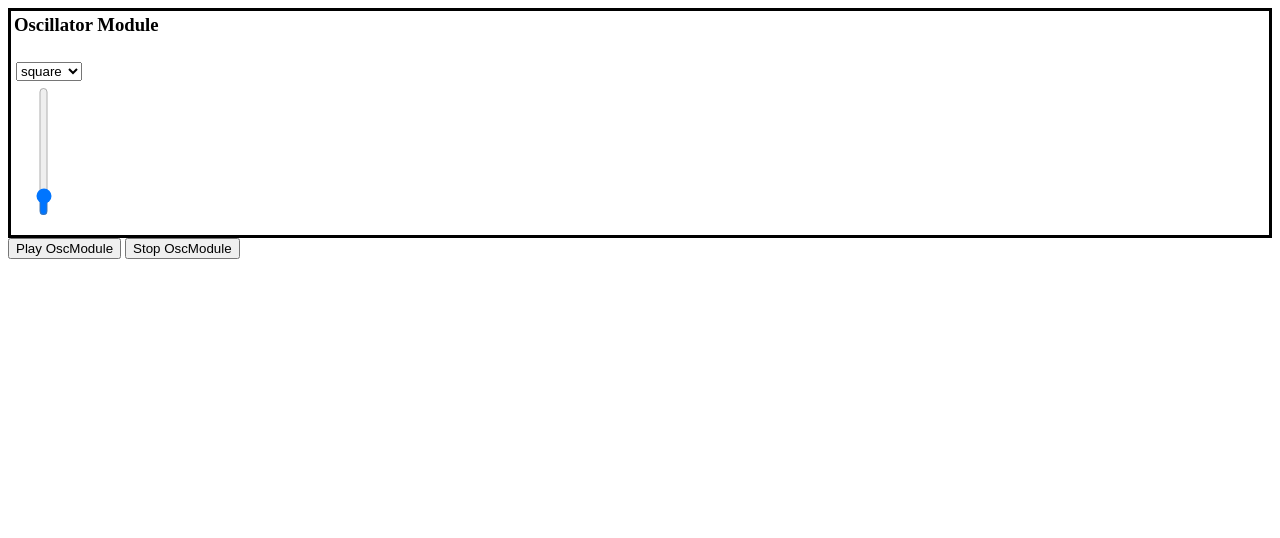
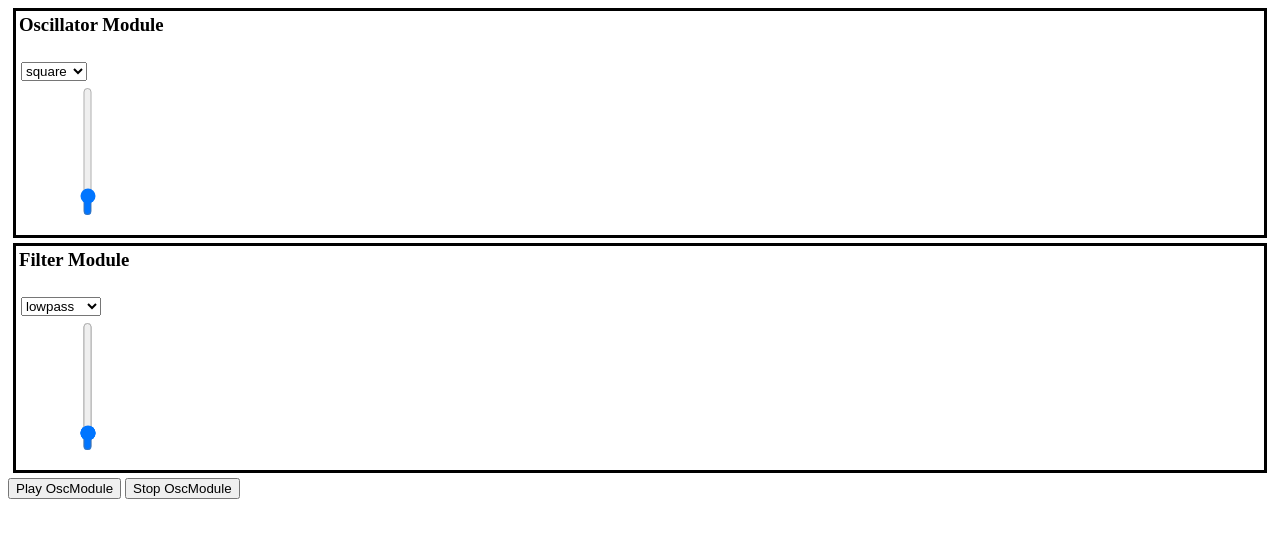
Before and after one commit to lokucrazy/web-synth, a website with bundled scripts: page index.html in a window 1280 px wide. Built offline with nearby package versions, Linux system fonts and the light colour scheme.

Commit message:
added more modules

```diff
--- /dev/null
+++ b/FilterModule.js
@@ -0,0 +1,126 @@
+let filterNum = {
+    val: 0,
+    toString: function() {
+        return (() => 'FilterModule' + this.val++)()
+    }
+}
+
+function FilterModule(ctx, type) {
+    if (!ctx || !type) return
+    this.id = filterNum.toString()
+    this.ctx = ctx
+    this.type = type
+    this.filter = this.ctx.createBiquadFilter()
+    this.defaultTypes = [
+        'lowpass',
+        'highpass',
+        'bandpass',
+        'lowshelf',
+        'highshelf',
+        'peaking',
+        'notch',
+        'allpass',
+    ]
+    this.filter.type = this.type
+
+    this.setFrequency = (value) => {
+        if (!value) return
+        this.filter.frequency.value = value
+    }
+
+    this.setQ = (value) => {
+        if (!value) return
+        this.filter.Q.value = value
+    }
+
+    this.setGain = (value) => {
+        if (!value) return
+        this.filter.gain.value = value
+    }
+
+    this.setType = (value) => {
+        if (!value) return
+        this.filter.type = value
+    }
+
+    this.connect = () => {
+        return {
+            to: (dest) => {
+                if (dest) {
+                    this.filter.connect(dest)
+                }
+            }
+        }
+    }
+
+    this.renderInterface = () => {
+        const moduleInterface = document.createElement('div')
+        moduleInterface.setAttribute('id', this.id)
+        moduleInterface.setAttribute('class', 'filter-module')
+        const moduleHeader = document.createElement('h3')
+        moduleHeader.innerText = 'Filter Module'
+        moduleInterface.appendChild(moduleHeader)
+        moduleInterface.appendChild(document.createElement('br'))
+        const filterInterface = document.createElement('div')
+        filterInterface.setAttribute('class','param-interface')
+        const freqSlider = document.createElement('input')
+        freqSlider.setAttribute('class', 'vertical-slider')
+        freqSlider.setAttribute('type', 'range')
+        freqSlider.setAttribute('min', '16.35')
+        freqSlider.setAttribute('max', '3951.07')
+        freqSlider.setAttribute('value', this.filter.frequency.value.toString())
+        freqSlider.setAttribute('step', '1')
+        freqSlider.addEventListener('input', (event) => {
+            if (event && event.target && event.target.value) {
+                this.setFrequency(event.target.value)
+            }
+        })
+        const qSlider = document.createElement('input')
+        qSlider.setAttribute('class', 'vertical-slider')
+        qSlider.setAttribute('type', 'range')
+        qSlider.setAttribute('min', '16.35')
+        qSlider.setAttribute('max', '3951.07')
+        qSlider.setAttribute('value', this.filter.frequency.value.toString())
+        qSlider.setAttribute('step', '1')
+        qSlider.addEventListener('input', (event) => {
+            if (event && event.target && event.target.value) {
+                this.setQ(event.target.value)
+            }
+        })
+        const gainSlider = document.createElement('input')
+        gainSlider.setAttribute('class', 'vertical-slider')
+        gainSlider.setAttribute('type', 'range')
+        gainSlider.setAttribute('min', '16.35')
+        gainSlider.setAttribute('max', '3951.07')
+        gainSlider.setAttribute('value', this.filter.frequency.value.toString())
+        gainSlider.setAttribute('step', '1')
+        gainSlider.addEventListener('input', (event) => {
+            if (event && event.target && event.target.value) {
+                this.setGain(event.target.value)
+            }
+        })
+        const dropDown = document.createElement('select')
+        dropDown.addEventListener('change', event => {
+            if (event && event.target && event.target.value) {
+                this.setType(event.target.value)
+            }
+        })
+        this.defaultTypes.forEach((type) => {
+            const option = document.createElement('option')
+            option.setAttribute('value', type)
+            option.innerText = type
+            if (this.filter.type === type) {
+                option.setAttribute('selected', 'true')
+            }
+            dropDown.appendChild(option)
+        })
+        filterInterface.appendChild(freqSlider)
+        filterInterface.appendChild(qSlider)
+        filterInterface.appendChild(gainSlider)
+        filterInterface.appendChild(dropDown)
+        moduleInterface.appendChild(filterInterface)
+        return moduleInterface
+    }
+}
+
+export default FilterModule
--- a/OscModule.js
+++ b/OscModule.js
@@ -6,12 +6,8 @@ let oscNum = {
 }
 
 function OscModule(ctx, amount, types) {
-    if (ctx === undefined || amount === undefined || types === undefined) {
-        return
-    }
-    if (types.length === 0 || !(types instanceof Array)) {
-        return
-    }
+    if (ctx === undefined || amount === undefined || types === undefined) return
+    if (types.length === 0 || !(types instanceof Array)) return
     this.id = oscNum.toString()
     this.ctx = ctx
     this.amount = amount
@@ -63,7 +59,7 @@ function OscModule(ctx, amount, types) {
         moduleInterface.appendChild(document.createElement('br'))
         this.oscs.map((osc, index) => {
             const oscInterface = document.createElement('div')
-            oscInterface.setAttribute('class','osc-interface')
+            oscInterface.setAttribute('class','param-interface')
             const slider = document.createElement('input')
             slider.setAttribute('class', 'vertical-slider')
             slider.setAttribute('type', 'range')
@@ -77,12 +73,12 @@ function OscModule(ctx, amount, types) {
                 }
             })
             const dropDown = document.createElement('select')
-            dropDown.addEventListener('change', event => {
+            dropDown.addEventListener('change', (event) => {
                 if (event && event.target && event.target.value) {
                     this.setType(index, event.target.value)
                 }
             })
-            this.defaultTypes.forEach(type => {
+            this.defaultTypes.forEach((type) => {
                 const option = document.createElement('option')
                 option.setAttribute('value', type)
                 option.innerText = type
--- a/slider.css
+++ b/slider.css
@@ -1,22 +1,23 @@
-div[id*="OscModule"] {
+div[id*="Module"] {
     border: 3px solid black;
+    margin: 5px;
     height: 14rem;
 }
 
-div[id*="OscModule"] h3 {
+div[id*="Module"] h3 {
     margin: 0;
     padding: 3px;
 }
 
-.osc-interface {
+.param-interface {
     margin: 5px;
+    left: -23px;
 }
 
 .vertical-slider {
     position: absolute;
     height: 175px;
     transform: rotate(270deg);
-    left: -23px;
 }
 
 button {
--- a/synth.js
+++ b/synth.js
@@ -1,11 +1,14 @@
 import OscModule from "./OscModule.js";
+import FilterModule from "./FilterModule.js";
 
 const AudioContext = window.AudioContext || window.webkitAudioContext
 const audioCtx = new AudioContext()
 
 const oscModule = new OscModule(audioCtx, 1, ['square'])
+const filterModule = new FilterModule(audioCtx, 'lowpass')
 export function playOscModule() {
-    oscModule.connect(0).to(audioCtx.destination)
+    oscModule.connect(0).to(filterModule.filter)
+    filterModule.connect().to(audioCtx.destination)
     oscModule.start()
 }
 
@@ -14,5 +17,6 @@ export function stopOscModule() {
 }
 
 document.querySelector('#rack').appendChild(oscModule.renderInterface())
+document.querySelector('#rack').appendChild(filterModule.renderInterface())
 document.querySelector('#oscModuleButton').addEventListener('click', playOscModule)
 document.querySelector('#StopModule').addEventListener('click', stopOscModule)
```
